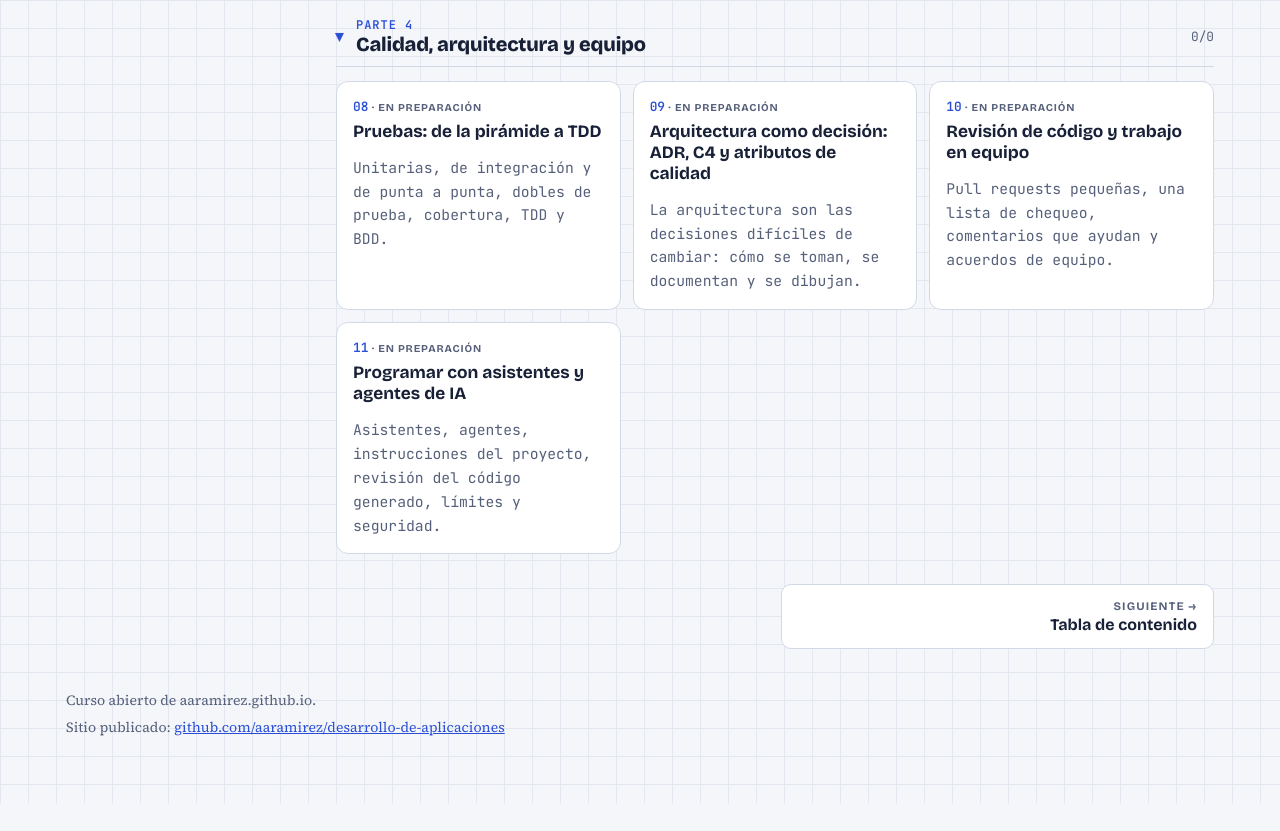
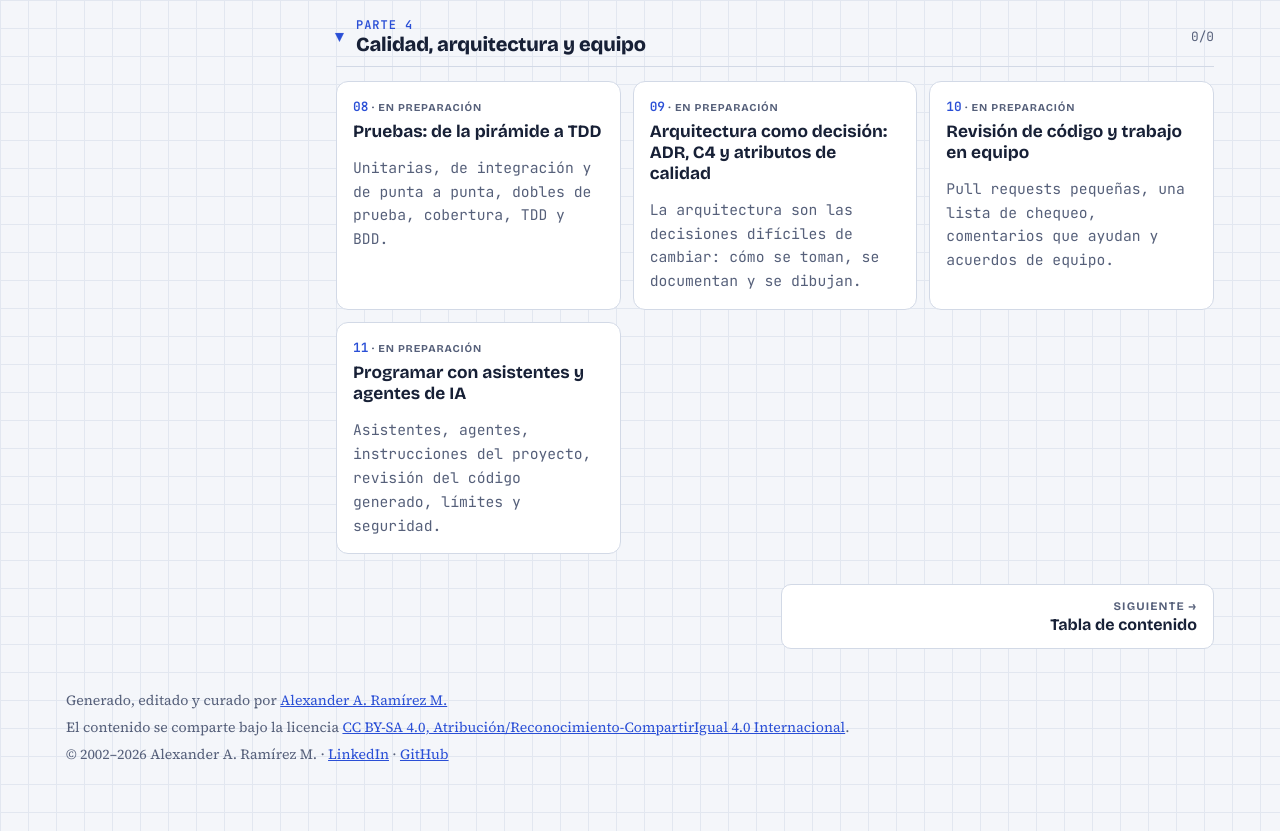
Before and after one commit to aaramirez/desarrollo-de-aplicaciones, a plain HTML site: page index.html in a window 1280 px wide. Shown: the part 2296-3127 px from the top of the page. Before the commit the page ends 3100 px from the top, so only its background shows below. Drawn offline with nearby package versions, Linux system fonts and the light colour scheme.

Commit message:
Pie común: autoría, licencia CC BY-SA 4.0 y año que se actualiza solo

```diff
--- a/index.html
+++ b/index.html
@@ -86,7 +86,7 @@ height="0" width="0" style="display:none;visibility:hidden"></iframe></noscript>
 <nav class="pager" id="pager" aria-label="Capítulo anterior y siguiente"></nav>
 </main>
 </div>
-<footer><span>Curso abierto de aaramirez.github.io.</span><span>Sitio publicado: <a href="https://github.com/aaramirez/desarrollo-de-aplicaciones" target="_blank" rel="noopener">github.com/aaramirez/desarrollo-de-aplicaciones</a></span></footer>
+<footer><span>Generado, editado y curado por <a href="https://www.linkedin.com/in/alexander-ramirez-morales/" target="_blank" rel="noopener">Alexander A. Ramírez M.</a></span><span>El contenido se comparte bajo la licencia <a href="https://creativecommons.org/licenses/by-sa/4.0/deed.es" target="_blank" rel="noopener">CC BY-SA 4.0, Atribución/Reconocimiento-CompartirIgual 4.0 Internacional</a>.</span><span>© 2002–<span data-anio>2026</span> Alexander A. Ramírez M. · <a href="https://www.linkedin.com/in/alexander-ramirez-morales/" target="_blank" rel="noopener">LinkedIn</a> · <a href="https://github.com/aaramirez" target="_blank" rel="noopener">GitHub</a></span><script>document.querySelectorAll('[data-anio]').forEach(function (e) { e.textContent = new Date().getFullYear(); });</script></footer>
 </div>
 <script src="assets/lab.js"></script>
 </body>
```
Also changed, not shown: temario.html (+1 -1 lines).
